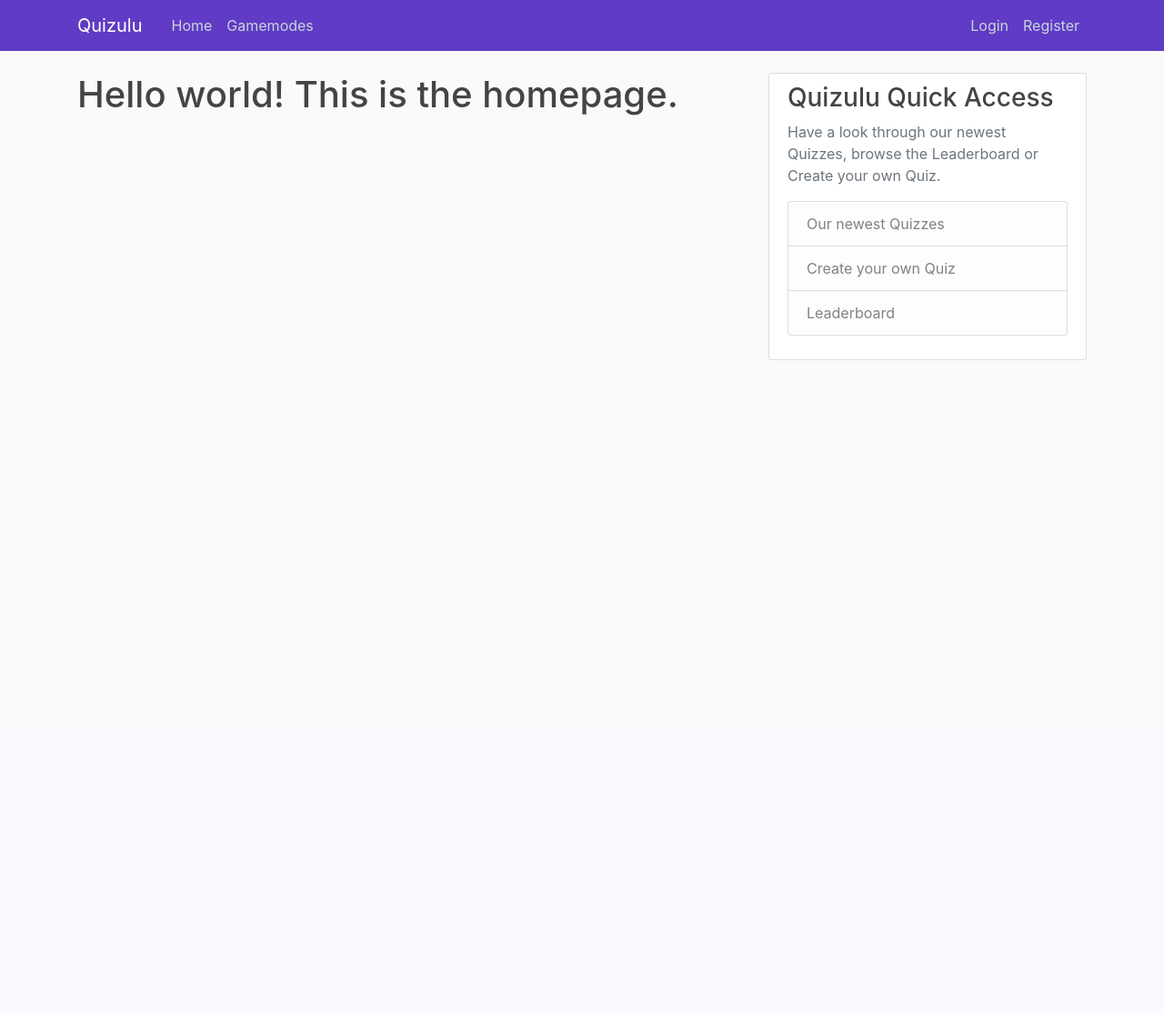
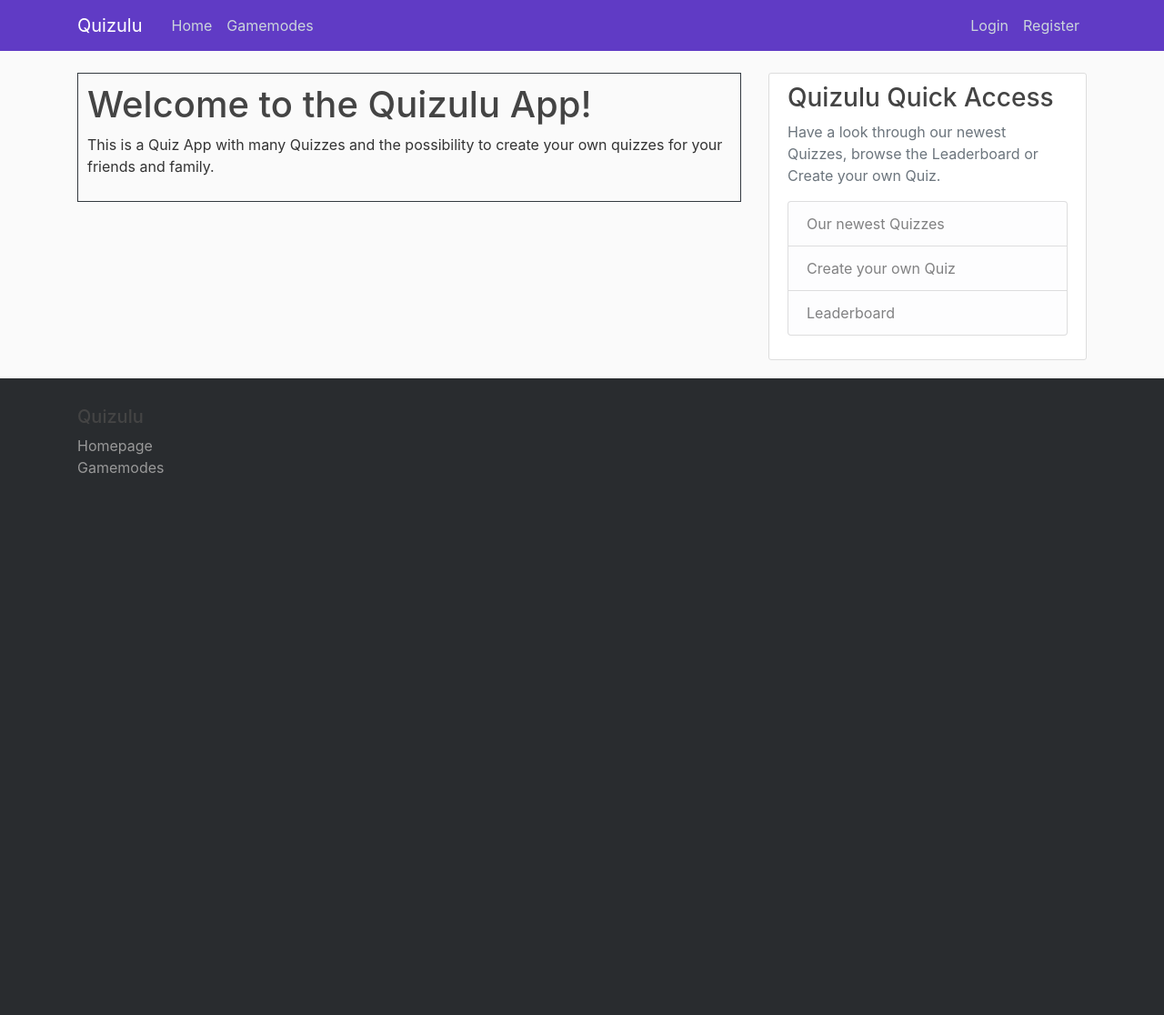
Before and after one commit to valejmdev/Quizulupp4, a Django app: page / in a window 1280 px wide. Shown: the whole page at 91% size. Before the commit the page ends 396 px from the top, so only its background shows below. Run offline with Django 5.2, Linux system fonts and the light colour scheme; some libraries are stand-ins or nearby versions.

Commit message:
add content to index and customized base html

```diff
--- a/quizulu_django_project/quiz_app/static/quiz_app/main.css
+++ b/quizulu_django_project/quiz_app/static/quiz_app/main.css
@@ -1,10 +1,23 @@
+/* Sticky footer position and size
+-------------------------------------------------- */
+html {
+    position: relative;
+    min-height: 100%;
+}
+
 body {
     background: #fafafa;
     color: #333333;
     margin-top: 5rem;
+    margin-bottom: 300px;
 }
 
-  h1, h2, h3, h4, h5, h6 {
+h1,
+h2,
+h3,
+h4,
+h5,
+h6 {
     color: #444444;
 }
 
@@ -36,40 +49,8 @@ body {
     margin-bottom: 20px;
 }
 
-  .article-title {
-    color: #444444;
-  }
-
-  a.article-title:hover {
-    color: #428bca;
-    text-decoration: none;
-  }
-
-  .article-content {
-    white-space: pre-line;
-  }
-
-  .article-img {
-    height: 65px;
-    width: 65px;
-    margin-right: 16px;
-  }
-
-  .article-metadata {
-    padding-bottom: 1px;
-    margin-bottom: 4px;
-    border-bottom: 1px solid #e3e3e3
-  }
-
-  .article-metadata a:hover {
-    color: #333;
-    text-decoration: none;
-  }
-
-  .article-svg {
-    width: 25px;
-    height: 25px;
-    vertical-align: middle;
+.border {
+    padding: 10px;
 }
 
 .account-img {
@@ -82,3 +63,55 @@ body {
 .account-heading {
     font-size: 2.5rem;
 }
+
+/* Footer CSS Rules*/
+
+@import url(https://fonts.googleapis.com/css?family=Alegreya+Sans:300);
+
+.footer {
+    position: absolute;
+    bottom: 0;
+    width: 100%;
+    /* Set the fixed height of the footer here */
+    height: 300px;
+}
+
+/* Taller footer on small screens */
+@media (max-width: 567em) {
+    body {
+        margin-bottom: 700px;
+    }
+
+    .footer {
+        height: 700px;
+    }
+}
+
+/* Sticky footer style and color
+  -------------------------------------------------- */
+footer {
+    padding-top: 30px;
+    background-color: #292c2f;
+    color: #bbb;
+}
+
+footer a {
+    color: #999;
+    text-decoration: none;
+}
+
+footer a:hover,
+footer a:focus {
+    color: #aaa;
+    text-decoration: none;
+    border-bottom: 1px dotted #999;
+}
+
+footer .form-control {
+    background-color: #1f2022;
+    box-shadow: 0 1px 0 0 rgba(255, 255, 255, 0.1);
+    border: none;
+    resize: none;
+    color: #d1d2d2;
+    padding: 0.7em 1em;
+}
--- a/quizulu_django_project/quiz_app/templates/quiz_app/base.html
+++ b/quizulu_django_project/quiz_app/templates/quiz_app/base.html
@@ -58,6 +58,30 @@
           </div>
         </div>
       </main>
+      <footer class="footer">
+        <div class="container">
+            <div class="row">
+                <div class="col-md-5">
+                    <h5><i class="fa fa-road"></i> Quizulu</h5>
+                    <div class="row">
+                        <div class="col-6">
+                            <ul class="list-unstyled">
+                                <li><a href="">Homepage</a></li>
+                                <li><a href="">Gamemodes</a></li>
+                            </ul>
+                        </div>
+                    </div>
+                    <ul class="nav">
+                        <li class="nav-item"><a href="https://www.facebook.com" class="nav-link pl-0"><i class="fa fa-facebook fa-lg"></i></a></li>
+                        <li class="nav-item"><a href="https://x.com/home" class="nav-link"><i class="fa fa-twitter fa-lg"></i></a></li>
+                        <li class="nav-item"><a href="https://github.com" class="nav-link"><i class="fa fa-github fa-lg"></i></a></li>
+                        <li class="nav-item"><a href="https://www.instagram.com" class="nav-link"><i class="fa fa-instagram fa-lg"></i></a></li>
+                    </ul>
+                    <br>
+                </div>
+            </div>
+        </div>
+    </footer>
      <!-- Optional JavaScript -->
     <!-- jQuery first, then Popper.js, then Bootstrap JS -->
     <script src="https://code.jquery.com/jquery-3.2.1.slim.min.js" integrity="sha384-KJ3o2DKtIkvYIK3UENzmM7KCkRr/rE9/Qpg6aAZGJwFDMVNA/GpGFF93hXpG5KkN" crossorigin="anonymous"></script>
--- a/quizulu_django_project/quiz_app/templates/quiz_app/index.html
+++ b/quizulu_django_project/quiz_app/templates/quiz_app/index.html
@@ -1,5 +1,11 @@
 {% extends "quiz_app/base.html" %}
 {% block content %}
-<h1>Hello world! This is the homepage.</h1>
+<div class="border border-dark">
+<h1>Welcome to the Quizulu App!</h1>
+<p>This is a Quiz App with many Quizzes and the possibility to create your own quizzes for your friends and family.</p>
+</div>
+<div>
+
+</div>
 
 {% endblock content %}
```
Lines whose indentation alone changed are shown as unchanged.
